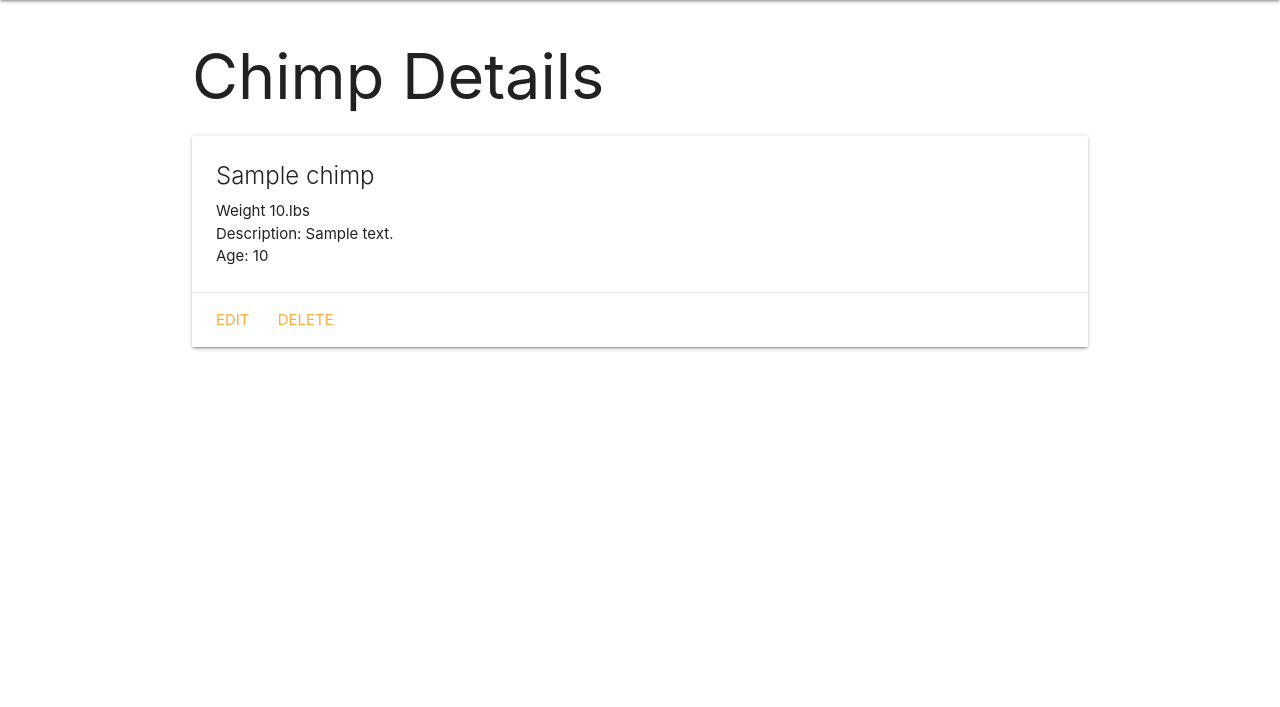
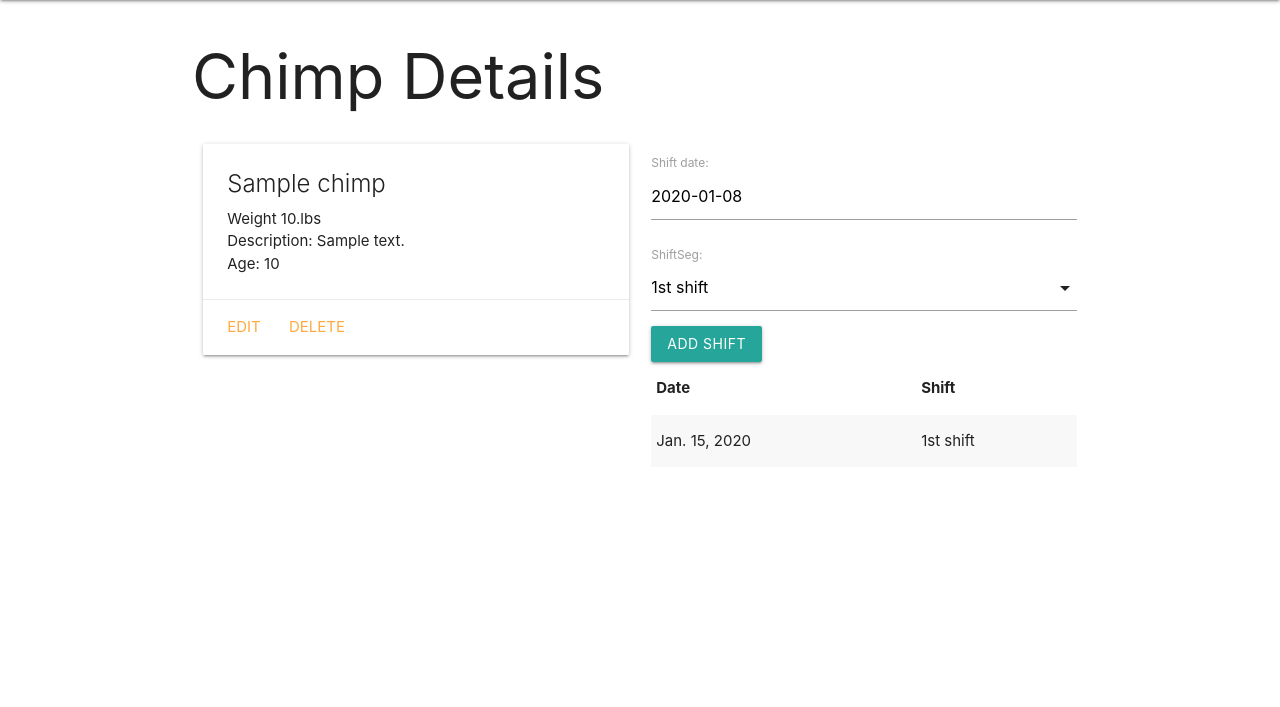
Before and after one commit to gdoza5/chimpcollector, a Django app: template main_app/templates/chimps/detail.html in a window 1280 px wide. Shown: the part 64-771 px from the top of the page. Run offline with Django 3.2, Linux system fonts and the light colour scheme; the template is opened without the code that fills it: values named after a table or form of the project are taken from there, others are empty; tables that the repository leaves empty hold one stand-in row (Sample ...).

```diff
--- /dev/null
+++ b/main_app/forms.py
@@ -0,0 +1,7 @@
+from django.forms import ModelForm
+from .models import Shift
+
+class ShiftForm(ModelForm):
+    class Meta:
+        model = Shift
+        fields = ['date','shiftSeg']
--- a/main_app/models.py
+++ b/main_app/models.py
@@ -8,12 +8,27 @@ SHIFTSEGS = (
     ('2','2nd shift'),
     ('3','3rd shift')
 )
+AMMOT = (
+    ('T','Tracer Rounds'),
+    ('HS','Hog Scatter Shot'),
+    ('BP','Bristle Piercing Rounds')
+)
+
+class Slingshot(models.Model):
+    name = models.CharField(max_length=50)
+    color = models.CharField(max_length=20)
+    ammo = models.CharField(
+        max_length=1,
+        choices=AMMOT,
+        default=AMMOT[0][0]
+    )
 
 class Chimp(models.Model):
     name = models.CharField(max_length=100)
     weight = models.IntegerField()
     description = models.TextField(max_length=250)
     age = models.IntegerField()
+    slingshots = models.ManyToManyField(Slingshot)
 
     def __str__(self):
         return self.name
@@ -22,7 +37,7 @@ class Chimp(models.Model):
         return reverse('detail', kwargs={'chimp_id': self.id})
 
 class Shift(models.Model):
-    date = models.DateField()
+    date = models.DateField('shift date')
     shiftSeg = models.CharField(
         max_length=1,
         choices=SHIFTSEGS,
--- a/main_app/templates/base.html
+++ b/main_app/templates/base.html
@@ -9,6 +9,7 @@
   <title>Chimp Security</title>
   <link rel="stylesheet" href="https://cdnjs.cloudflare.com/ajax/libs/materialize/1.0.0/css/materialize.min.css">
   <link rel="stylesheet" type="text/css" href="{% static 'css/style.css' %}">
+  <script src="https://cdnjs.cloudflare.com/ajax/libs/materialize/1.0.0/js/materialize.min.js"></script>
 </head>
 <body>
   <header class="navbar-fixed">
--- a/main_app/templates/chimps/detail.html
+++ b/main_app/templates/chimps/detail.html
@@ -3,6 +3,8 @@
 
 <h1>Chimp Details</h1>
 
+<div class="row">
+    <div class="col s6">
         <div class="card">
             <div class="card-content">
                 <span class="card-title">{{ chimp.name }}</span>
@@ -15,5 +17,38 @@
                 <a href="{% url 'chimps_delete' chimp.id %}">Delete</a>
             </div>
         </div>
+    </div>
+    <div class="col s6">
+        <form action="{% url 'add_shift' chimp.id %}" method="post">
+            {% csrf_token %}
+            {{ shift_form.as_p }}
+            <input type="submit" class="btn" value="Add Shift">
+        </form>
+        <table class="striped">
+            <thead>
+                <tr><th>Date</th><th>Shift</th></tr>
+            </thead>
+            <tbody>
+                {% for shift in chimp.shift_set.all %}
+                    <tr>
+                        <td>{{shift.date}}</td>
+                        <td>{{shift.get_shiftSeg_display}}</td>
+                    </tr>
+                {% endfor %}
+            </tbody>
+        </table>
+    </div>
+</div>
+<script>
+    var dateEl = document.getElementById('id_date');
+    M.Datepicker.init(dateEl, {
+        format: 'yyyy-mm-dd',
+        defaultDate: new Date(),
+        setDefaultDate: true,
+        autoClose: true
+    });
 
+    var selectEl = document.getElementById('id_shiftSeg');
+    M.FormSelect.init(selectEl);
+</script>
 {% endblock %}
--- a/main_app/urls.py
+++ b/main_app/urls.py
@@ -9,4 +9,12 @@ urlpatterns = [
     path('chimps/create/', views.ChimpCreate.as_view(), name='chimps_create'),
     path('chimps/<int:pk>/update', views.ChimpUpdate.as_view(), name='chimps_update'),
     path('chimps/<int:pk>/delete', views.ChimpDelete.as_view(), name='chimps_delete'),
+    path('chimps/<int:chimp_id>/add_shift/', views.add_shift, name='add_shift'),
+    path('chimps/<int:chimp_id>/assoc_slingshot/<int:slingshot_id>/', views.assoc_slingshot, name='assoc_slingshot'),
+    path('chimps/<int:chimp_id/unassoc_slingshot/<int:toy_id>/', views.unassoc_shlingshot, name='unassoc_toy'),
+    path('slingshots/', views.SlingshotList.as_view(), name='slingshots_index'),
+    path('slingshots/<int:pk>/', views.SlingshotDetail.as_view(), name='slingshot_detail'),
+    path('slingshots/create/', views.SlingshotCreate.as_view(), name='slingshots_create'),
+    path('slingshots/<int:pk>/update', views.SlingshotUpdate.as_view(), name='slingshots_update'),
+    path('slingshots/<int:pk>/delete', views.SlingshotDelete.as_view(), name='slingshots_delete')
 ]
```
Also changed, not shown: main_app/views.py (+43 -3 lines), main_app/migrations/0004_auto_20200108_1530.py (added). Lines whose indentation alone changed are shown as unchanged.
